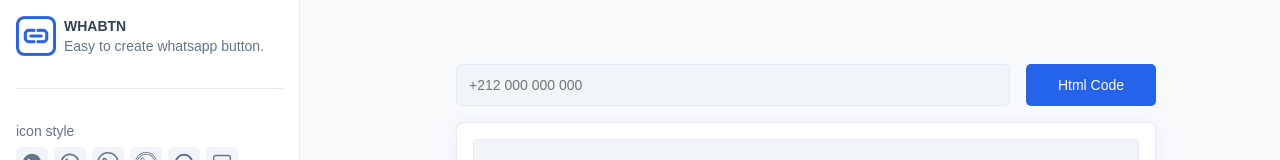
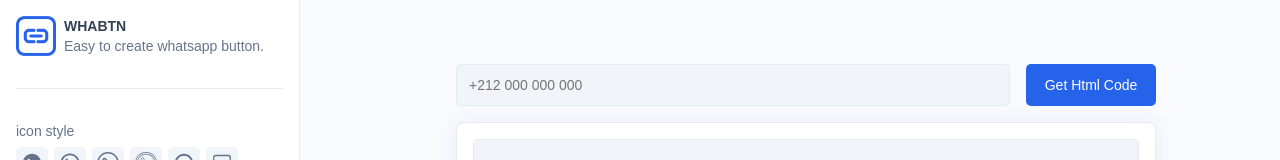
Before and after one commit to hixvmx/whabtn, a Next.js app: page / in a window 1280 px wide. Shown: the top 160 px of the page. Built offline with nearby package versions, Linux system fonts and the light colour scheme.

Commit message:
change button name 'Html Code' to 'Get Html Code'

```diff
--- a/src/pages/index.tsx
+++ b/src/pages/index.tsx
@@ -301,7 +301,7 @@ export default function Index({
                         }
                         className="copyCodeBtn"
                      >
-                        {isPreviewCode ? "Html Code" : "Preview"}
+                        {isPreviewCode ? "Get Html Code" : "Preview"}
                      </button>
                   </div>
 
```
